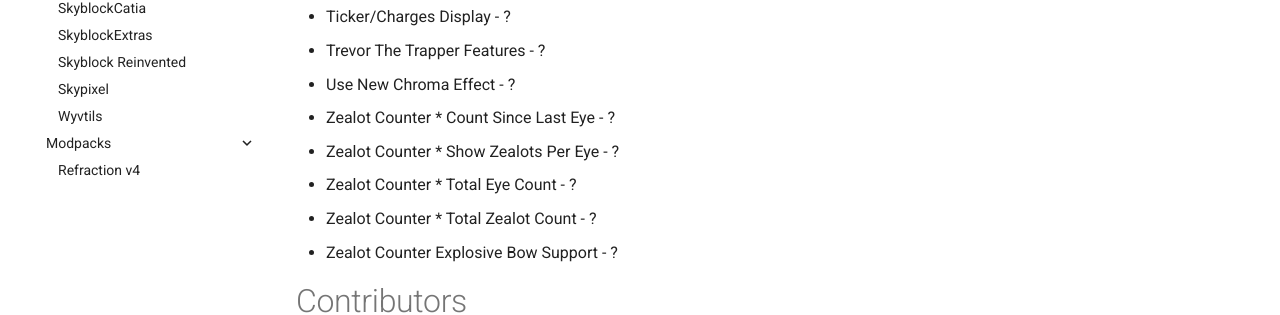
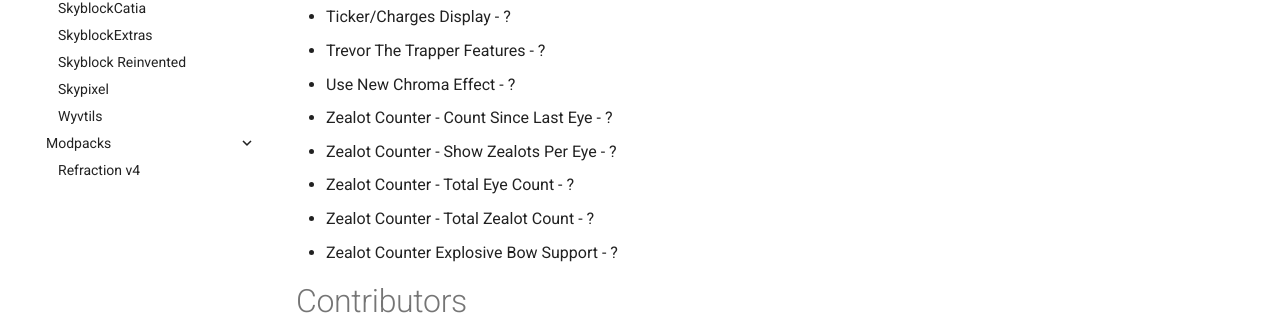
Before and after one commit to MicrocontrollersDev/Alternatives, an MkDocs documentation site: the page built from docs/1.8.9/skyblockaddons.md, in a window 1280 px wide and 900 px high, scrolled down 3697 px. Shown: the part 423-738 px from the top of the window. Built offline with MkDocs 1.6.1 and Material for MkDocs 9.7.7, drawn with Linux system fonts in a browser that asks for light colours; comment, search, counter and statistics services are not loaded.

```diff
--- a/docs/1.8.9/skyblockaddons.md
+++ b/docs/1.8.9/skyblockaddons.md
@@ -123,10 +123,10 @@ alternatives that still get updated.
 * Ticker/Charges Display - ?
 * Trevor The Trapper Features - ?
 * Use New Chroma Effect - ?
-* Zealot Counter * Count Since Last Eye - ?
-* Zealot Counter * Show Zealots Per Eye - ?
-* Zealot Counter * Total Eye Count - ?
-* Zealot Counter * Total Zealot Count - ?
+* Zealot Counter - Count Since Last Eye - ?
+* Zealot Counter - Show Zealots Per Eye - ?
+* Zealot Counter - Total Eye Count - ?
+* Zealot Counter - Total Zealot Count - ?
 * Zealot Counter Explosive Bow Support - ?
 
 # Contributors
```
